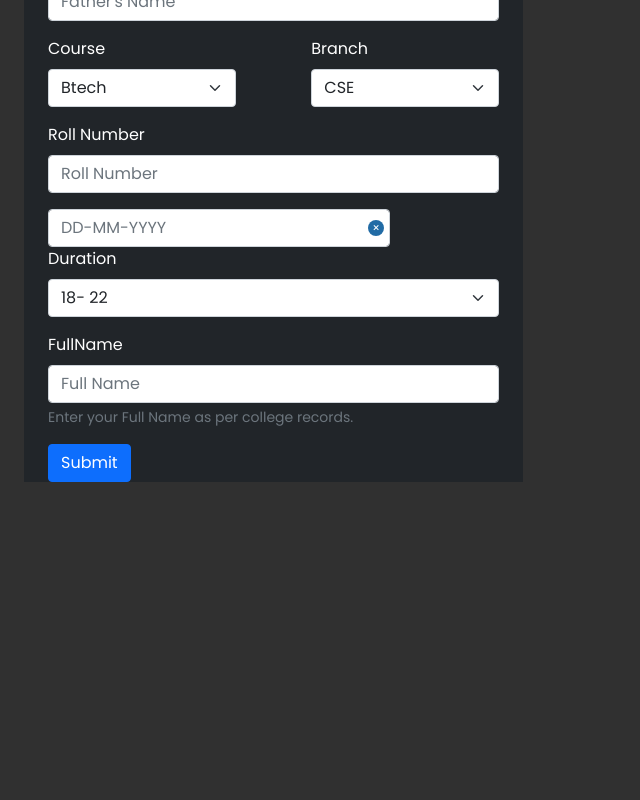
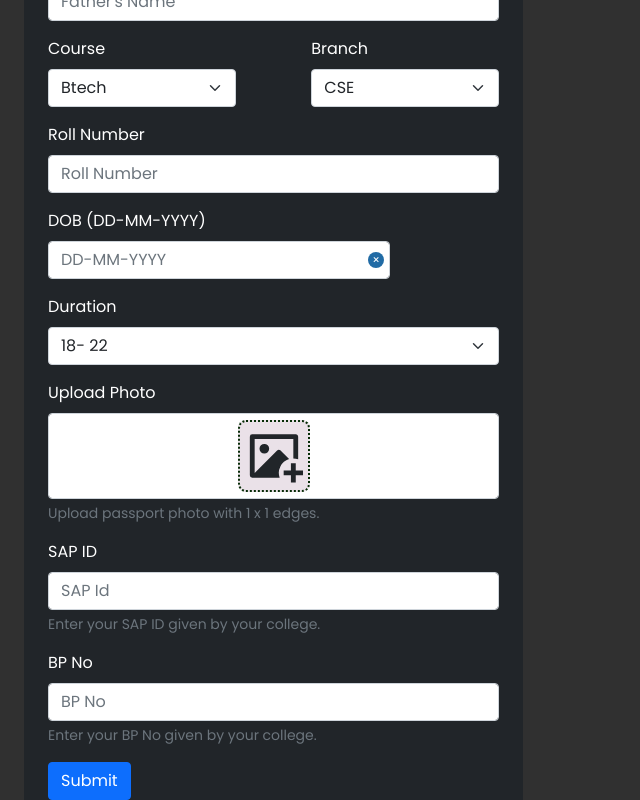
Before and after one commit to Ajju2211/free-college-id, a React (Create React App) app: page /college/1 in a window 1280 px wide. Shown: the part 334-1134 px from the top of the page, without its empty margins (0-640 px from the left). Before the commit the page ends 816 px from the top, so only its background shows below. Built offline with nearby package versions, Linux system fonts and the light colour scheme; what react-sizes would draw is missing.

Commit message:
added forms states

```diff
--- a/src/components/CollegeForm/Form.js
+++ b/src/components/CollegeForm/Form.js
@@ -1,11 +1,14 @@
 import React, { useState } from 'react'
 import DatePicker from 'react-datepicker'
+import {FaImage} from "react-icons/fa"
+import {RiImageAddFill, RiImageEditFill} from 'react-icons/ri'
 import "react-datepicker/dist/react-datepicker.css";
 import "./datePickerCustom.css"
 export default function Form() {
     const [fullName, setFullName] = useState("");
     const [fatherName, setFatherName] = useState("");
     const [branch, setBranch] = useState("");
+    const [course, setCourse] = useState("");
     const [rollNumber, setRollNumber] = useState("")
     const [duration, setDuration] = useState("");
     const [dob, setDob] = useState("");
@@ -17,57 +20,70 @@ export default function Form() {
             {/* FullName */}
             <div class="mb-3">
                 <label for="fullName" class="form-label">FullName</label>
-                <input type="text" placeholder="Full Name" class="form-control" id="fullName" aria-describedby="fullNameHelp" />
+                <input type="text" placeholder="Full Name" class="form-control" id="fullName" aria-describedby="fullNameHelp" onChange={(e) => setFullName(e.target.value)} value={fullName} />
                 <div id="fullNameHelp" class="form-text">Enter your Full Name as per college records.</div>
             </div>
             {/* Father name */}
             <div class="mb-3">
                 <label for="fatherName" class="form-label">Father's Name</label>
-                <input type="text" placeholder="Father's Name" class="form-control" id="fatherName" aria-describedby="fatherNameHelp" />
+                <input type="text" placeholder="Father's Name" class="form-control" id="fatherName" aria-describedby="fatherNameHelp" value={fatherName} onChange={(e) => setFatherName(e.target.value)} />
                 {/* <div id="fatherNameHelp" class="form-text">Enter your Full Name as per college records.</div> */}
             </div>
             {/* Course, Branch */}
-            <DropDown />
+            <DropDown course={course} setCourse={(val)=>setCourse(val)} branch={branch} setBranch={(val)=>setBranch(val)} />
             {/* Roll numbr */}
             <div class="mb-3">
                 <label for="rollNumber" class="form-label">Roll Number</label>
-                <input type="text" placeholder="Roll Number" class="form-control" id="rollNumber" />
+                <input type="text" placeholder="Roll Number" class="form-control" id="rollNumber" onChange={(e) => setRollNumber(e.target.value)} value={rollNumber} />
                 {/* <div id="fullNameHelp" class="form-text">Enter your Full Name as per college records.</div> */}
             </div>
             {/* DOB */}
-            <Dob dob={dob} setDob={(date)=>setDob(date)} />
+            <Dob dob={dob} setDob={(date) => setDob(date)} />
             <div className="mb-3">
                 <label for="duration" class="form-label">Duration</label>
-                <select class="form-select" aria-label="Default select example" id="duration">
-                    <option selected value="18- 22">18- 22</option>
+                <select class="form-select" id="duration" value={duration} onChange={(e) => setDuration(e.target.value)}>
+                    <option selected value="18-22">18- 22</option>
                     <option value="17 - 21">17 - 21</option>
                     <option value="16 - 20">16 - 20</option>
                 </select>
             </div>
             <div class="mb-3">
-                <label for="fullName" class="form-label">FullName</label>
-                <input type="text" placeholder="Full Name" class="form-control" id="fullName" aria-describedby="fullNameHelp" />
-                <div id="fullNameHelp" class="form-text">Enter your Full Name as per college records.</div>
+                <label for="uploadImg" class="form-label">Upload Photo</label>
+                {/* <input type="text" placeholder="Upload Photo" class="form-control" id="uploadImg" aria-describedby="uploadImgHelp" /> */}
+                <div id="uploadImg" className="form-control d-flex justify-content-center" aria-describedby="uploadImgHelp">
+                    <RiImageAddFill style={{fontSize: "4.5rem",border: "2px dotted #042a04fc",padding: "5px",borderRadius: "8px",background: "#eae1e8"}} />
+                </div>
+                <div id="uploadImgHelp" class="form-text">Upload passport photo with 1 x 1 edges.</div>
+            </div>
+            <div class="mb-3">
+                <label for="sapId" class="form-label">SAP ID</label>
+                <input type="text" placeholder="SAP Id" class="form-control" id="sapId" aria-describedby="sapIdHelp" />
+                <div id="sapIdHelp" class="form-text">Enter your SAP ID given by your college.</div>
+            </div>
+            <div class="mb-3">
+                <label for="bpNo" class="form-label">BP No</label>
+                <input type="text" placeholder="BP No" class="form-control" id="bpNo" aria-describedby="bpNoHelp" />
+                <div id="bpNoHelp" class="form-text">Enter your BP No given by your college.</div>
             </div>
             <button type="submit" class="btn btn-primary">Submit</button>
         </form>
     )
 }
-const DropDown = () => {
+const DropDown = ({course, setCourse, branch, setBranch}) => {
     return (
         <div className="mb-3 d-flex justify-content-between">
             <span className="col-5">
                 {/* <label for="course" class="form-label">Course</label>
             <input type="text" class="form-control" id="course"/> */}
                 <label for="course" class="form-label">Course</label>
-                <select class="form-select" aria-label="Default select example" id="course">
+                <select class="form-select" id="course" value={course} onChange={(e)=>setCourse(e.target.value)}>
                     <option selected value="Btech">Btech</option>
                     <option value="Mtech">Btech</option>
                 </select>
             </span>
             <span className="col-5">
                 <label for="branch" class="form-label">Branch</label>
-                <select class="form-select" aria-label="Default select example" id="branch">
+                <select class="form-select" id="branch" value={branch} onChange={(e)=>setBranch(e.target.value)}>
                     <option selected value="CSE">CSE</option>
                     <option value="ECE">ECE</option>
                     <option value="MEC">MEC</option>
@@ -77,9 +93,11 @@ const DropDown = () => {
     )
 }
 // selected={startDate}
-const Dob = ({dob, setDob}) => {
+const Dob = ({ dob, setDob }) => {
     // const [startDate, setStartDate] = useState(new Date());
     return (
+        <div className="mb-3">
+            <label for="dob" class="form-label">DOB (DD-MM-YYYY)</label>
             <DatePicker
                 selected={dob}
                 peekNextMonth
@@ -92,8 +110,10 @@ const Dob = ({dob, setDob}) => {
                 isClearable
                 onKeyDown={(e) => e.preventDefault()}
                 className="dateInput col-12 form-control"
+                id="dob"
                 minDate={new Date('01/01/1970')}
                 onChange={(date) => setDob(date)} />
+        </div>
     );
 }
 
```
Lines whose indentation alone changed are shown as unchanged.
